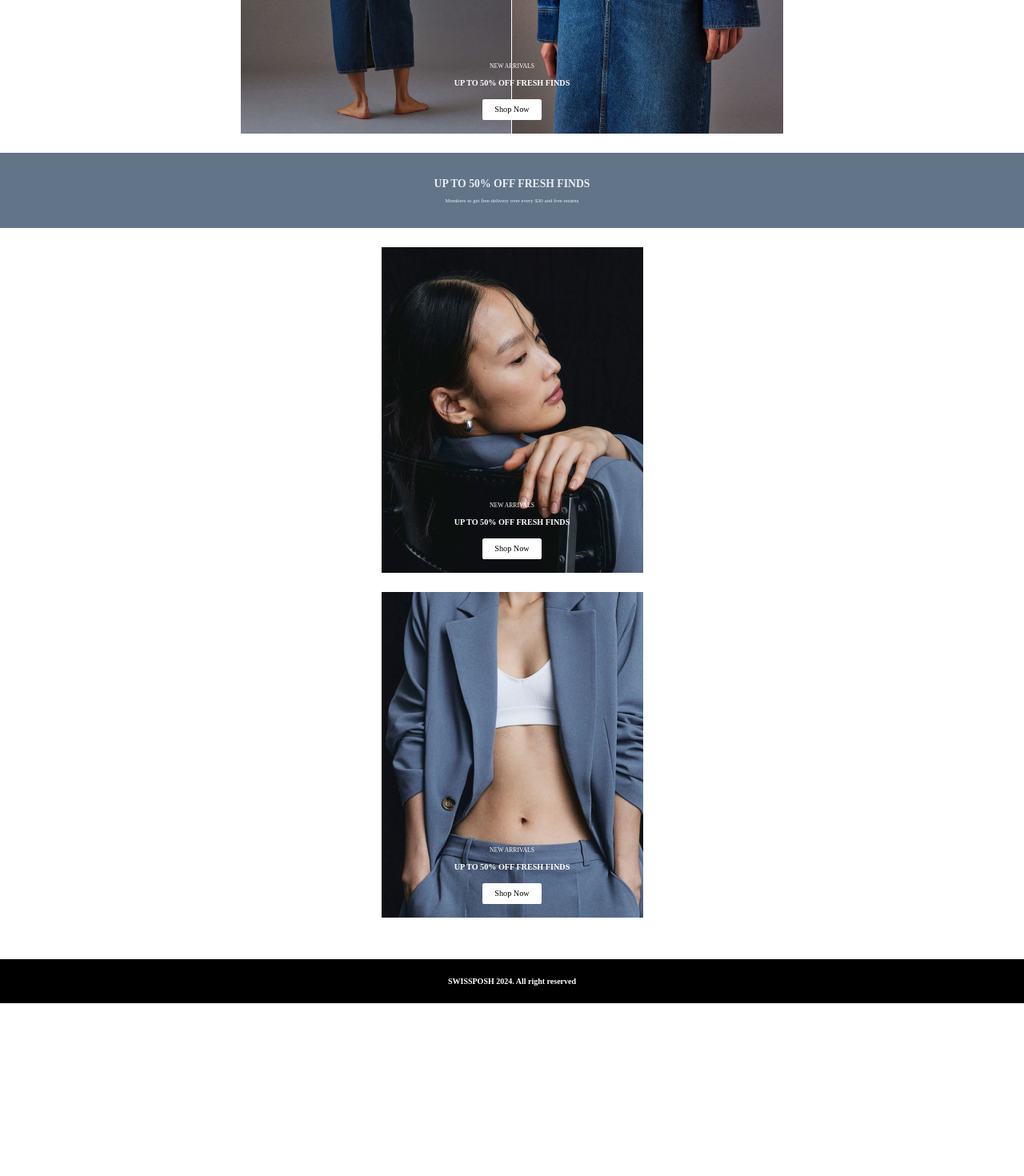
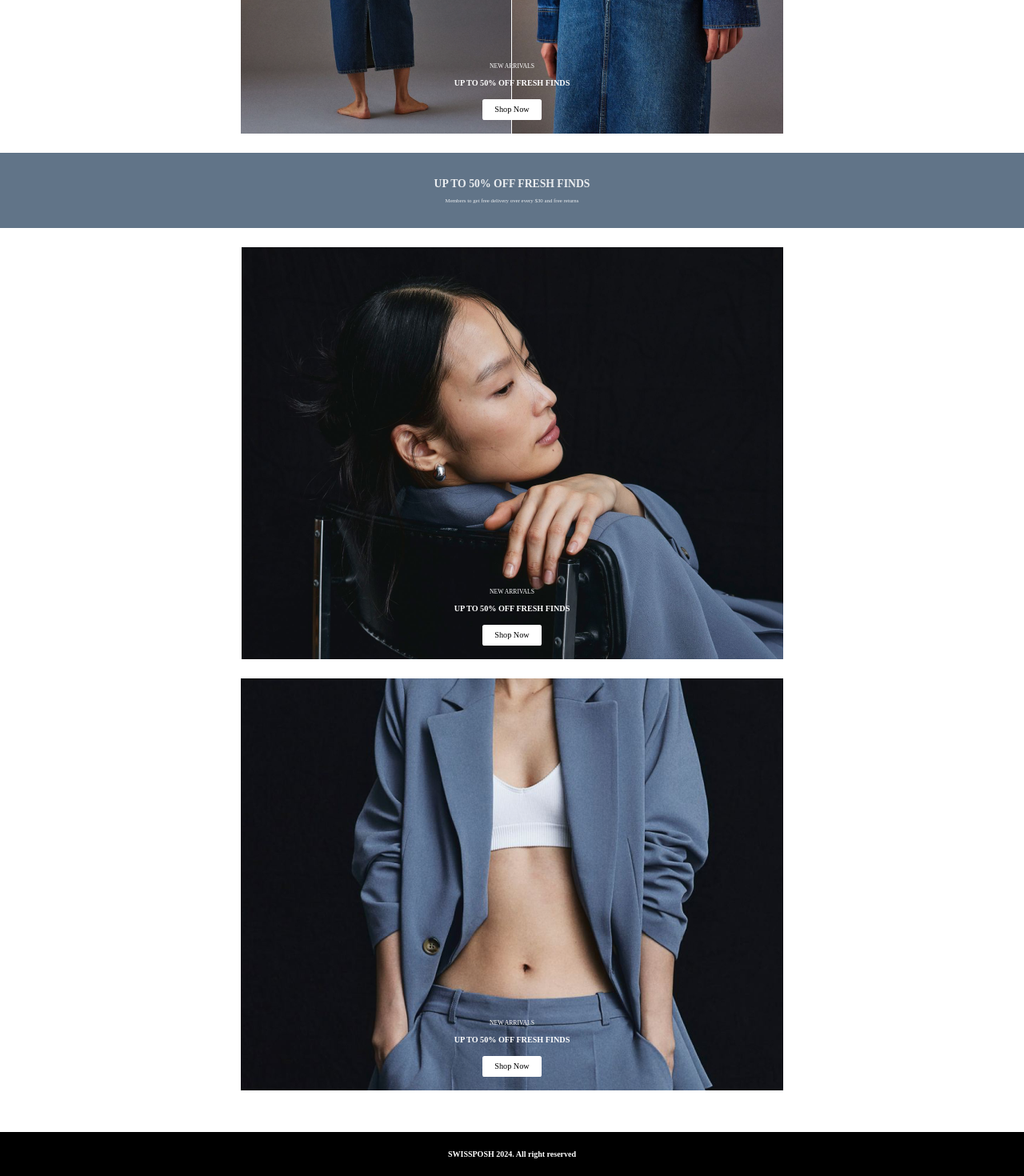
Before and after one commit to Moluno-xiii/swissposh_hng, a React (Vite) app: page / in a window 1280 px wide. Shown: the part 1756-3226 px from the top of the page at 80% size. Before the commit the page ends 3010 px from the top, so only its background shows below. Built offline with nearby package versions, Linux system fonts and the light colour scheme; a web font is replaced by a local one.

Commit message:
feat: finished womens page

```diff
--- a/src/pages/WomenPage.jsx
+++ b/src/pages/WomenPage.jsx
@@ -69,7 +69,7 @@ export default function WomenPage() {
               className="h-full w-full flex-1 md:hidden"
             />
           </div>
-          <div className="absolute w-full bottom-0 flex h-[107px] max-sm:w-[100vw] flex-col items-center justify-center bg-transparent bg-opacity-[62%] text-white">
+          <div className="absolute bottom-0 flex h-[107px] w-full flex-col items-center justify-center bg-transparent bg-opacity-[62%] text-white max-sm:w-[100vw]">
             <span className="text-[7.63px] font-medium uppercase leading-[10.3px]">
               new arrivals
             </span>
@@ -105,7 +105,7 @@ export default function WomenPage() {
               className="h-full w-full flex-1 md:hidden"
             />
           </div>
-          <div className="absolute bottom-0 w-full flex h-[107px] max-sm:w-[100vw] flex-col items-center justify-center bg-transparent bg-opacity-[62%] text-white">
+          <div className="absolute bottom-0 flex h-[107px] w-full flex-col items-center justify-center bg-transparent bg-opacity-[62%] text-white max-sm:w-[100vw]">
             <span className="text-[7.63px] font-medium uppercase leading-[10.3px]">
               new arrivals
             </span>
@@ -130,12 +130,16 @@ export default function WomenPage() {
 
       <div className="my-6 flex flex-col gap-y-6">
         <div className="relative">
-          <div className="mx-6 flex flex-row items-center justify-center">
+          <div className="mx-6 flex h-[414px] max-w-[678px] md:mx-auto flex-row items-center justify-center md:h-[515px]">
             <img
               src="/woman_6.png"
               alt="image of a female model"
-              height={414.54}
-              className=""
+              className="h-full md:hidden"
+            />
+            <img
+              src="/woman_6_large.png"
+              alt="image of a female model"
+              className="h-full max-sm:hidden"
             />
           </div>
           <div className="absolute bottom-0 flex h-[107px] w-[100vw] flex-col items-center justify-center bg-transparent bg-opacity-[62%] text-white">
@@ -152,15 +156,19 @@ export default function WomenPage() {
         </div>
 
         <div className="relative">
-          <div className="mx-6 flex flex-row items-center justify-center">
+          <div className="mx-6 flex h-[414px] max-w-[678px] md:mx-auto flex-row items-center justify-center md:h-[515px]">
             <img
               src="/woman_7.png"
               alt="image of a female model"
-              height={414.54}
-              className=""
+              className="h-full md:hidden"
+            />
+            <img
+              src="/woman_7_large.png"
+              alt="image of a female model"
+              className="h-full max-sm:hidden"
             />
           </div>
-          <div className="absolute bottom-0 flex h-[107px] w-[100vw] flex-col items-center justify-center bg-transparent bg-opacity-[62%] text-white">
+          <div className="absolute bottom-0 flex h-[107px] w-full flex-col items-center justify-center bg-transparent bg-opacity-[62%] text-white max-sm:w-[100vw]">
             <span className="text-[7.63px] font-medium uppercase leading-[10.3px]">
               new arrivals
             </span>
--- a/vite.config.js
+++ b/vite.config.js
@@ -4,5 +4,5 @@ import react from '@vitejs/plugin-react'
 // https://vitejs.dev/config/
 export default defineConfig({
   plugins: [react()],
-  base: "/swissposh_hng/"
+  // base: "/swissposh_hng/"
 })
```
Also changed, not shown: public/woman_6_large.png (added), public/woman_7_large.png (added).
